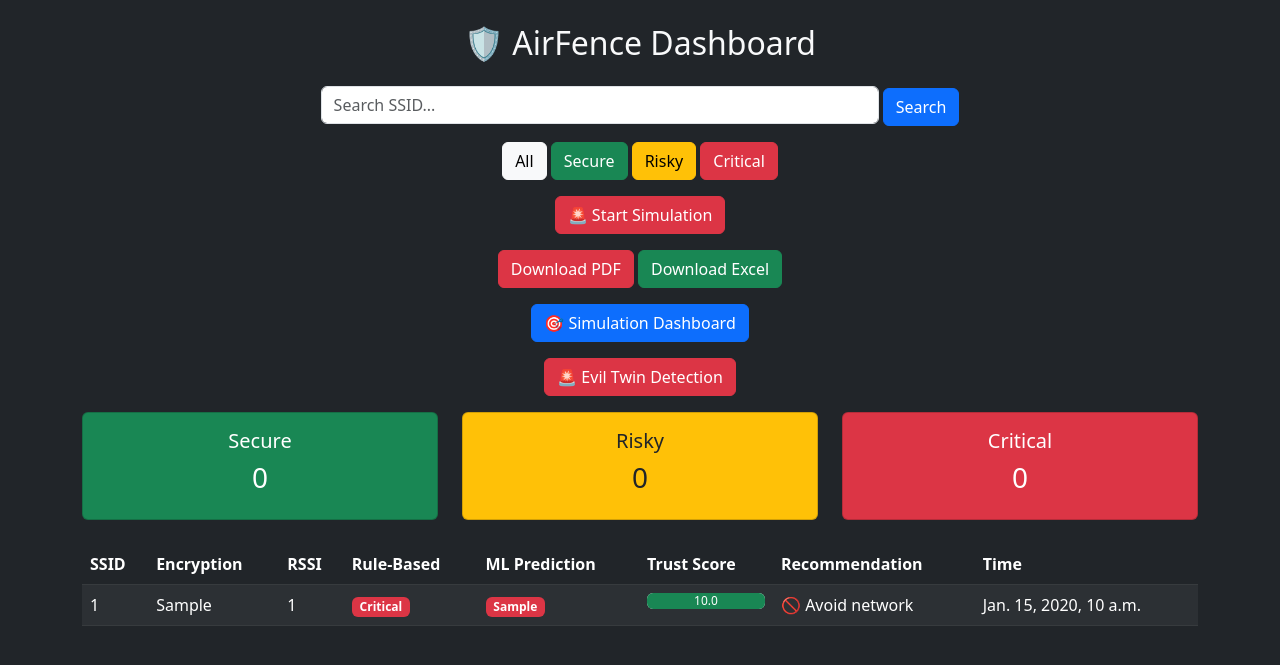
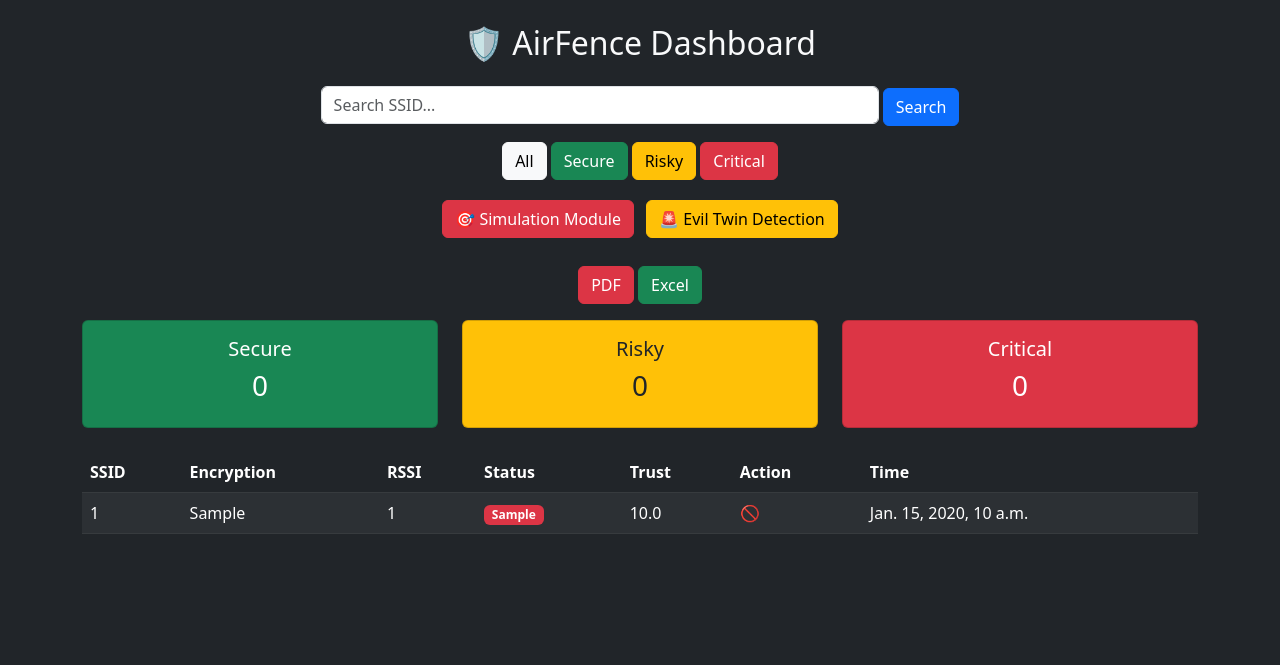
Before and after one commit to gitrohan01/airfence, a Django app: page / in a window 1280 px wide. Shown: the top 665 px of the page. Run offline with Django 5.2, Linux system fonts and the light colour scheme; tables that the repository leaves empty hold one stand-in row (values such as "Sample post"); parts of the project's set-up code (start-up, migrations or seed data) failed here and were passed over.

Commit message:
Day 7:   AirFence: Added simulation module, evil twin detection UI, session-based logging, and dashboard improvements

```diff
--- a/scanner/templates/scanner/dashboard.html
+++ b/scanner/templates/scanner/dashboard.html
@@ -2,7 +2,6 @@
 <html>
 <head>
     <title>AirFence Dashboard</title>
-
     <link href="https://cdn.jsdelivr.net/npm/bootstrap@5.3.0/dist/css/bootstrap.min.css" rel="stylesheet">
 </head>
 
@@ -10,23 +9,21 @@
 
 <div class="container mt-4">
 
-    <!-- 🔥 TITLE -->
     <h2 class="text-center mb-4">🛡️ AirFence Dashboard</h2>
 
-    <!-- 🚨 ALERT -->
     {% if alert %}
     <div class="alert alert-danger text-center">
-        🚨 WARNING: Unsafe networks detected nearby!
+        🚨 Unsafe networks detected nearby!
     </div>
     {% endif %}
 
-    <!-- 🔍 SEARCH -->
+    <!-- SEARCH -->
     <form method="GET" class="mb-3 text-center">
         <input type="text" name="q" placeholder="Search SSID..." class="form-control w-50 d-inline">
         <button type="submit" class="btn btn-primary">Search</button>
     </form>
 
-    <!-- 🔘 FILTER BUTTONS -->
+    <!-- FILTER -->
     <div class="mb-3 text-center">
         <a href="/" class="btn btn-light">All</a>
         <a href="/?filter=Secure" class="btn btn-success">Secure</a>
@@ -34,31 +31,26 @@
         <a href="/?filter=Critical" class="btn btn-danger">Critical</a>
     </div>
 
-    <div class="mb-3 text-center">
-    <button onclick="startSimulation()" class="btn btn-danger">
-        🚨 Start Simulation
-    </button>
-</div>
+    <!-- 🔥 CLEAN NAVIGATION -->
+    <div class="mb-4 text-center">
 
-    <!-- 🔥 DOWNLOAD BUTTONS -->
-    <div class="mb-3 text-center">
-        <a href="/download/pdf/" class="btn btn-danger">Download PDF</a>
-        <a href="/download/excel/" class="btn btn-success">Download Excel</a>
+        <a href="/simulation/" class="btn btn-danger m-1">
+            🎯 Simulation Module
+        </a>
+
+        <a href="/evil-twins/" class="btn btn-warning m-1">
+            🚨 Evil Twin Detection
+        </a>
+
     </div>
 
+    <!-- DOWNLOAD -->
     <div class="mb-3 text-center">
-    <a href="/simulation/" class="btn btn-primary">
-        🎯 Simulation Dashboard
-    </a>
-</div>
+        <a href="/download/pdf/" class="btn btn-danger">PDF</a>
+        <a href="/download/excel/" class="btn btn-success">Excel</a>
+    </div>
 
-
-<div class="mb-3 text-center">
-    <a href="/evil-twins/" class="btn btn-danger">
-        🚨 Evil Twin Detection
-    </a>
-</div>
-    <!-- 🔥 SUMMARY CARDS -->
+    <!-- SUMMARY -->
     <div class="row mb-4 text-center">
         <div class="col">
             <div class="card bg-success text-white">
@@ -88,73 +80,42 @@
         </div>
     </div>
 
-    <!-- 🔥 TABLE -->
-    <table class="table table-dark table-striped table-hover">
+    <!-- TABLE -->
+    <table class="table table-dark table-striped">
         <thead>
             <tr>
                 <th>SSID</th>
                 <th>Encryption</th>
                 <th>RSSI</th>
-                <th>Rule-Based</th>
-                <th>ML Prediction</th> <!-- 🔥 NEW -->
-                <th>Trust Score</th>
-                <th>Recommendation</th>
+                <th>Status</th>
+                <th>Trust</th>
+                <th>Action</th>
                 <th>Time</th>
             </tr>
         </thead>
 
         <tbody>
             {% for net in networks %}
-            <tr class="{% if net.classification == 'Critical' %}table-danger{% endif %}">
+            <tr>
                 <td>{{ net.ssid }}</td>
                 <td>{{ net.encryption }}</td>
                 <td>{{ net.rssi }}</td>
 
-                <!-- Rule-Based -->
                 <td>
-                    {% if net.classification == "Secure" %}
-                        <span class="badge bg-success">Secure</span>
-                    {% elif net.classification == "Risky" %}
-                        <span class="badge bg-warning text-dark">Risky</span>
-                    {% else %}
-                        <span class="badge bg-danger">Critical</span>
-                    {% endif %}
+                    <span class="badge
+                        {% if net.classification == 'Secure' %}bg-success
+                        {% elif net.classification == 'Risky' %}bg-warning text-dark
+                        {% else %}bg-danger{% endif %}">
+                        {{ net.classification }}
+                    </span>
                 </td>
 
-                <!-- 🔥 ML Prediction -->
+                <td>{{ net.trust_score }}</td>
+
                 <td>
-                    {% if net.ml_classification == "Secure" %}
-                        <span class="badge bg-success">{{ net.ml_classification }}</span>
-                    {% elif net.ml_classification == "Risky" %}
-                        <span class="badge bg-warning text-dark">{{ net.ml_classification }}</span>
-                    {% else %}
-                        <span class="badge bg-danger">{{ net.ml_classification }}</span>
-                    {% endif %}
-                </td>
-
-                <!-- Trust Score -->
-                <td>
-                    <div class="progress">
-                        <div class="progress-bar
-                            {% if net.trust_score >= 4 %}bg-success
-                            {% elif net.trust_score >= 2 %}bg-warning
-                            {% else %}bg-danger
-                            {% endif %}"
-                            style="width: {{ net.trust_score|floatformat:0 }}0%">
-                            {{ net.trust_score }}
-                        </div>
-                    </div>
-                </td>
-
-                <!-- Recommendation -->
-                <td>
-                    {% if net.classification == "Secure" %}
-                        ✅ Safe to connect
-                    {% elif net.classification == "Risky" %}
-                        ⚠️ Use caution
-                    {% else %}
-                        🚫 Avoid network
-                    {% endif %}
+                    {% if net.classification == "Secure" %}✅
+                    {% elif net.classification == "Risky" %}⚠️
+                    {% else %}🚫{% endif %}
                 </td>
 
                 <td>{{ net.timestamp }}</td>
@@ -165,41 +126,10 @@
 
 </div>
 
-<!-- 🔥 SMART AUTO REFRESH -->
 <script>
-let typing = false;
-
-const input = document.querySelector('input[name="q"]');
-
-input.addEventListener('input', function() {
-    typing = true;
-
-    setTimeout(() => {
-        typing = false;
-    }, 3000);
-});
-
 setInterval(() => {
-    if (!typing) {
-        window.location.reload();
-    }
-}, 5000);
-</script>
-
-<script>
-function startSimulation() {
-    fetch('/api/simulation/start/', {
-        method: 'POST'
-    })
-    .then(res => res.json())
-    .then(data => {
-        alert("Simulation Started! Session ID: " + data.session_id);
-    })
-    .catch(err => {
-        alert("Error starting simulation");
-        console.error(err);
-    });
-}
+    window.location.reload();
+}, 10000);  // 10 seconds ideal
 </script>
 
 </body>
--- a/scanner/urls.py
+++ b/scanner/urls.py
@@ -5,30 +5,33 @@ from .views import (
     download_pdf,
     download_excel,
     evil_twin_detection,
-    evil_twins_page,   # 🔥 ADD
+    evil_twins_page,
+
+    # Simulation (SINGLE PAGE)
+    simulation_dashboard,
     start_simulation,
-    log_simulation,
-    simulation_dashboard
-
+    stop_simulation,
+    log_simulation
 )
 
 urlpatterns = [
+    # 🔥 Core
+    path('', dashboard),
     path('api/network/', receive_network),
-    path('', dashboard),
 
+    # 📄 Reports
     path('download/pdf/', download_pdf),
     path('download/excel/', download_excel),
 
-    # 🔥 API (already working)
+    # 🚨 Evil Twin
     path('api/evil-twin/', evil_twin_detection),
-
-    # 🔥 NEW UI PAGE
     path('evil-twins/', evil_twins_page),
 
+    # 🎯 Simulation (ONE PAGE ONLY)
+    path('simulation/', simulation_dashboard),
 
+    # 🔧 Simulation APIs
     path('api/simulation/start/', start_simulation),
-
+    path('api/simulation/stop/', stop_simulation),
     path('api/simulation/log/', log_simulation),
-
-    path('simulation/', simulation_dashboard),
 ]
--- a/scanner/views.py
+++ b/scanner/views.py
@@ -1,78 +1,35 @@
 from django.shortcuts import render
-from django.http import JsonResponse
+from django.http import JsonResponse, FileResponse
 from django.views.decorators.csrf import csrf_exempt
 from django.db.models import Max
 import json
 
-from .models import NetworkObservation, AccessPoint
+from .models import (
+    NetworkObservation,
+    AccessPoint,
+    SimulationResult,
+    SimulationSession
+)
 from .services.processor import process_network
+from .utils.report_generator import generate_pdf, generate_excel
 
 
-# 🔥 API FUNCTION (IMPORTANT - DO NOT REMOVE)
+# =========================================================
+# 🔥 NETWORK API
+# =========================================================
 @csrf_exempt
 def receive_network(request):
     if request.method == "POST":
         data = json.loads(request.body)
-
         result = process_network(data)
-
         return JsonResponse(result)
 
     return JsonResponse({"error": "Invalid request"}, status=400)
 
 
-# 🔥 DASHBOARD VIEW
-def dashboard(request):
-    latest_ids = (
-        NetworkObservation.objects
-        .values('ssid')
-        .annotate(latest_id=Max('id'))
-        .values_list('latest_id', flat=True)
-    )
-
-    networks = (
-        NetworkObservation.objects
-        .filter(id__in=latest_ids)
-        .order_by('trust_score')
-    )
-
-    secure_count = networks.filter(classification="Secure").count()
-    risky_count = networks.filter(classification="Risky").count()
-    critical_count = networks.filter(classification="Critical").count()
-
-    return render(request, 'scanner/dashboard.html', {
-        'networks': networks,
-        'secure_count': secure_count,
-        'risky_count': risky_count,
-        'critical_count': critical_count
-    })
-
-
-from django.http import FileResponse
-from .utils.report_generator import generate_pdf, generate_excel
-import os
-
-
-def download_pdf(request):
-    data = NetworkObservation.objects.all()[:50]
-
-    file_path = "report.pdf"
-    generate_pdf(file_path, data)
-
-    return FileResponse(open(file_path, 'rb'), as_attachment=True)
-
-
-def download_excel(request):
-    data = NetworkObservation.objects.all()[:50]
-
-    file_path = "report.xlsx"
-    generate_excel(file_path, data)
-
-    return FileResponse(open(file_path, 'rb'), as_attachment=True)
-
-
-
-
+# =========================================================
+# 🛡️ DASHBOARD
+# =========================================================
 def dashboard(request):
     query = request.GET.get('q')
     filter_type = request.GET.get('filter')
@@ -86,22 +43,18 @@ def dashboard(request):
 
     networks = NetworkObservation.objects.filter(id__in=latest_ids)
 
-    # 🔍 Search
     if query:
         networks = networks.filter(ssid__icontains=query)
 
-    # 🔍 Filter
     if filter_type:
         networks = networks.filter(classification=filter_type)
 
     networks = networks.order_by('trust_score')
 
-    # Counts
     secure_count = networks.filter(classification="Secure").count()
     risky_count = networks.filter(classification="Risky").count()
     critical_count = networks.filter(classification="Critical").count()
 
-    # 🚨 Alert
     alert = critical_count > 0
 
     return render(request, 'scanner/dashboard.html', {
@@ -113,9 +66,26 @@ def dashboard(request):
     })
 
 
-from django.shortcuts import render
-from .models import AccessPoint
+# =========================================================
+# 📄 REPORT DOWNLOADS
+# =========================================================
+def download_pdf(request):
+    data = NetworkObservation.objects.all()[:50]
+    file_path = "report.pdf"
+    generate_pdf(file_path, data)
+    return FileResponse(open(file_path, 'rb'), as_attachment=True)
 
+
+def download_excel(request):
+    data = NetworkObservation.objects.all()[:50]
+    file_path = "report.xlsx"
+    generate_excel(file_path, data)
+    return FileResponse(open(file_path, 'rb'), as_attachment=True)
+
+
+# =========================================================
+# 🚨 EVIL TWIN DETECTION
+# =========================================================
 def evil_twins_page(request):
     results = []
 
@@ -131,9 +101,7 @@ def evil_twins_page(request):
                 "status": "⚠️ Possible Evil Twin"
             })
 
-    return render(request, 'scanner/evil_twins.html', {
-        "results": results
-    })
+    return render(request, 'scanner/evil_twins.html', {"results": results})
 
 
 def evil_twin_detection(request):
@@ -153,8 +121,52 @@ def evil_twin_detection(request):
 
     return JsonResponse({"evil_twins": suspicious})
 
-from .models import SimulationResult, SimulationSession
 
+# =========================================================
+# 🎯 SIMULATION MODULE
+# =========================================================
+
+# 🔹 Start Simulation
+@csrf_exempt
+def start_simulation(request):
+    if request.method == "POST":
+        data = json.loads(request.body)
+
+        name = data.get("name")
+        if not name:
+            return JsonResponse({"error": "Session name required"}, status=400)
+
+        session = SimulationSession.objects.create(name=name)
+
+        return JsonResponse({
+            "status": "started",
+            "session_id": session.id,
+            "session_name": session.name
+        })
+
+    return JsonResponse({"error": "Use POST request"}, status=400)
+
+
+# 🔹 Stop Simulation
+@csrf_exempt
+def stop_simulation(request):
+    if request.method == "POST":
+        data = json.loads(request.body)
+        session_id = data.get("session_id")
+
+        try:
+            session = SimulationSession.objects.get(id=session_id)
+            session.status = "stopped"
+            session.save()
+
+            return JsonResponse({"status": "stopped"})
+        except SimulationSession.DoesNotExist:
+            return JsonResponse({"error": "Session not found"}, status=404)
+
+    return JsonResponse({"error": "Invalid request"}, status=400)
+
+
+# 🔹 Log Simulation Activity
 @csrf_exempt
 def log_simulation(request):
     if request.method == "POST":
@@ -164,9 +176,12 @@ def log_simulation(request):
         device_id = data.get("device_id")
         action = data.get("action")
 
-        session = SimulationSession.objects.get(id=session_id)
+        try:
+            session = SimulationSession.objects.get(id=session_id)
+        except SimulationSession.DoesNotExist:
+            return JsonResponse({"error": "Invalid session"}, status=404)
 
-        # 🔥 Risk logic
+        # 🔥 Risk Logic
         if action == "connected":
             risk = "High"
         elif action == "completed":
@@ -189,38 +204,36 @@ def log_simulation(request):
     return JsonResponse({"error": "Invalid request"}, status=400)
 
 
-from django.views.decorators.csrf import csrf_exempt
-from .models import SimulationSession
-
-@csrf_exempt
-def start_simulation(request):
-    if request.method == "POST":
-        session = SimulationSession.objects.create(name="Security Test")
-
-        return JsonResponse({
-            "status": "started",
-            "session_id": session.id
-        })
-
-    return JsonResponse({"error": "Use POST request"}, status=400)
 
 
-from .models import SimulationResult, SimulationSession
+# 🔹 Simulation Control Page
+def simulation_control(request):
+    sessions = SimulationSession.objects.all().order_by('-id')
 
+    return render(request, 'scanner/simulation_control.html', {
+        "sessions": sessions
+    })
+
+
+# 🔹 Simulation Dashboard (Results)
 def simulation_dashboard(request):
     session_id = request.GET.get("session")
+    risk_filter = request.GET.get("risk")
 
     sessions = SimulationSession.objects.all().order_by('-id')
-
     results = SimulationResult.objects.all()
 
     if session_id:
         results = results.filter(session_id=session_id)
+
+    if risk_filter:
+        results = results.filter(risk_level=risk_filter)
 
     results = results.order_by('-timestamp')
 
     return render(request, 'scanner/simulation.html', {
         "results": results,
         "sessions": sessions,
-        "selected_session": session_id
+        "selected_session": session_id,
+        "selected_risk": risk_filter
     })
```
Also changed, not shown: scanner/models.py (+17 -3 lines), scanner/templates/scanner/simulation.html (+109 -11 lines), scanner/migrations/0004_rename_timestamp_simulationsession_started_at_and_more.py (added), 2 other files.
